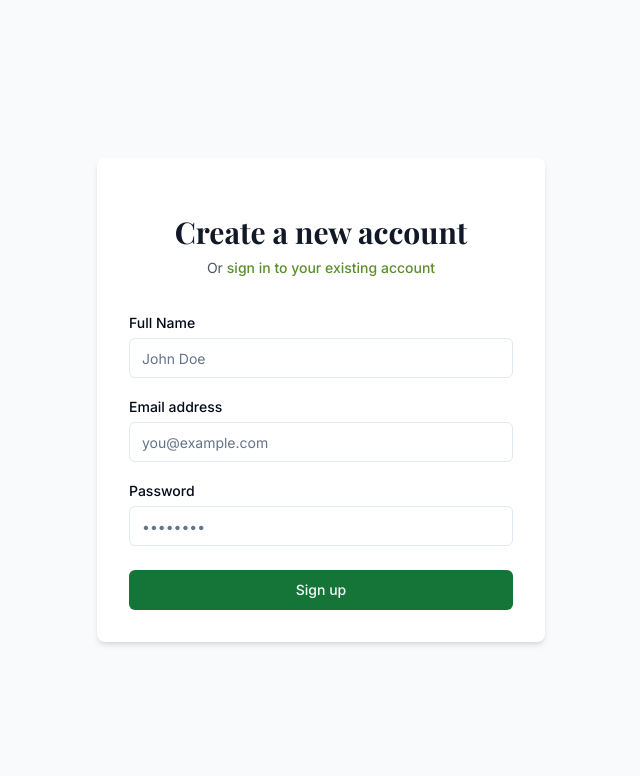
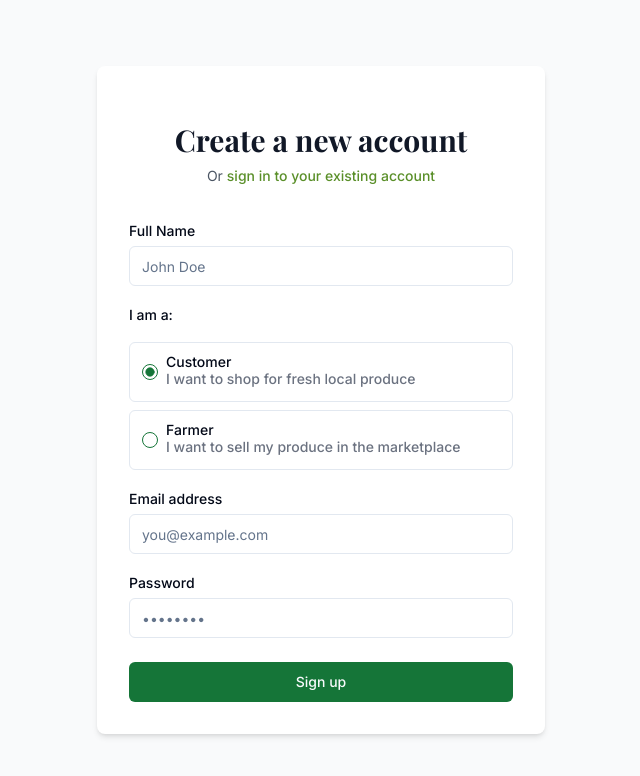
Before and after one commit to tjfrye23/market-fresh-finds-online, a React (Vite) app: page /auth in a window 1280 px wide. Both pictures are taken after typing "name@example.com", "Sample123" into the empty fields and a click on the button "create a new account". Shown: the top 776 px of the page, without its empty margins (319-959 px from the left). Built offline with nearby package versions, Linux system fonts and the light colour scheme.

Commit message:
Add user role selection
Add a section to the sign-up form to allow users to select their role.

```diff
--- a/src/contexts/AuthContext.tsx
+++ b/src/contexts/AuthContext.tsx
@@ -11,7 +11,7 @@ type AuthContextType = {
     error: Error | null;
     data: { user: User | null; session: Session | null } | null;
   }>;
-  signUp: (email: string, password: string, fullName: string) => Promise<{
+  signUp: (email: string, password: string, fullName: string, role?: string) => Promise<{
     error: Error | null;
     data: { user: User | null; session: Session | null } | null;
   }>;
@@ -54,7 +54,7 @@ export const AuthProvider: React.FC<{ children: React.ReactNode }> = ({ children
     return response;
   };
 
-  const signUp = async (email: string, password: string, fullName: string) => {
+  const signUp = async (email: string, password: string, fullName: string, role: string = 'user') => {
     setLoading(true);
     const response = await supabase.auth.signUp({
       email,
@@ -62,9 +62,28 @@ export const AuthProvider: React.FC<{ children: React.ReactNode }> = ({ children
       options: {
         data: {
           full_name: fullName,
+          requested_role: role, // Store the requested role in user metadata
         },
       },
     });
+
+    // If signup is successful and we have a user, add their role to the user_roles table
+    if (response.data.user && !response.error) {
+      // Insert the role into user_roles table
+      const { error: roleError } = await supabase
+        .from('user_roles')
+        .insert([{
+          user_id: response.data.user.id,
+          role: role === 'farmer' ? 'farmer' : 'user' // Only allow 'farmer' or 'user' roles
+        }]);
+
+      if (roleError) {
+        console.error('Error setting user role:', roleError);
+        // We don't throw this error because the account was created successfully
+        // But we log it for debugging purposes
+      }
+    }
+
     setLoading(false);
     return response;
   };
--- a/src/pages/Auth.tsx
+++ b/src/pages/Auth.tsx
@@ -6,6 +6,7 @@ import { Button } from '@/components/ui/button';
 import { Input } from '@/components/ui/input';
 import { Label } from '@/components/ui/label';
 import { Checkbox } from '@/components/ui/checkbox';
+import { RadioGroup, RadioGroupItem } from '@/components/ui/radio-group';
 import { toast } from 'sonner';
 
 const Auth = () => {
@@ -13,6 +14,7 @@ const Auth = () => {
   const [email, setEmail] = useState('');
   const [password, setPassword] = useState('');
   const [fullName, setFullName] = useState('');
+  const [userRole, setUserRole] = useState('user');
   const [rememberMe, setRememberMe] = useState(false);
   const { signIn, signUp, user, loading } = useAuth();
   const navigate = useNavigate();
@@ -42,7 +44,7 @@ const Auth = () => {
         if (error) throw error;
         toast.success('Successfully logged in!');
       } else {
-        const { error } = await signUp(email, password, fullName);
+        const { error } = await signUp(email, password, fullName, userRole);
         if (error) throw error;
         toast.success('Sign up successful! Please verify your email if required.');
       }
@@ -56,6 +58,7 @@ const Auth = () => {
     setEmail('');
     setPassword('');
     setFullName('');
+    setUserRole('user');
   };
 
   return (
@@ -80,6 +83,7 @@ const Auth = () => {
         <form className="mt-8 space-y-6" onSubmit={handleSubmit}>
           <div className="space-y-4">
             {!isLogin && (
+              <>
                 <div>
                   <Label htmlFor="fullName">Full Name</Label>
                   <Input
@@ -92,6 +96,32 @@ const Auth = () => {
                     className="mt-1"
                   />
                 </div>
+
+                <div className="space-y-2">
+                  <Label>I am a:</Label>
+                  <RadioGroup
+                    value={userRole}
+                    onValueChange={setUserRole}
+                    className="grid grid-cols-1 gap-2 pt-2"
+                  >
+                    <div className="flex items-center space-x-2 border p-3 rounded-md">
+                      <RadioGroupItem value="user" id="user" />
+                      <Label htmlFor="user" className="cursor-pointer flex-grow">
+                        <span className="font-medium">Customer</span>
+                        <p className="text-sm text-gray-500">I want to shop for fresh local produce</p>
+                      </Label>
+                    </div>
+
+                    <div className="flex items-center space-x-2 border p-3 rounded-md">
+                      <RadioGroupItem value="farmer" id="farmer" />
+                      <Label htmlFor="farmer" className="cursor-pointer flex-grow">
+                        <span className="font-medium">Farmer</span>
+                        <p className="text-sm text-gray-500">I want to sell my produce in the marketplace</p>
+                      </Label>
+                    </div>
+                  </RadioGroup>
+                </div>
+              </>
             )}
 
             <div>
```
Also changed, not shown: 1 other file (tests, documents, lock files or other folders). Lines whose indentation alone changed are shown as unchanged.
